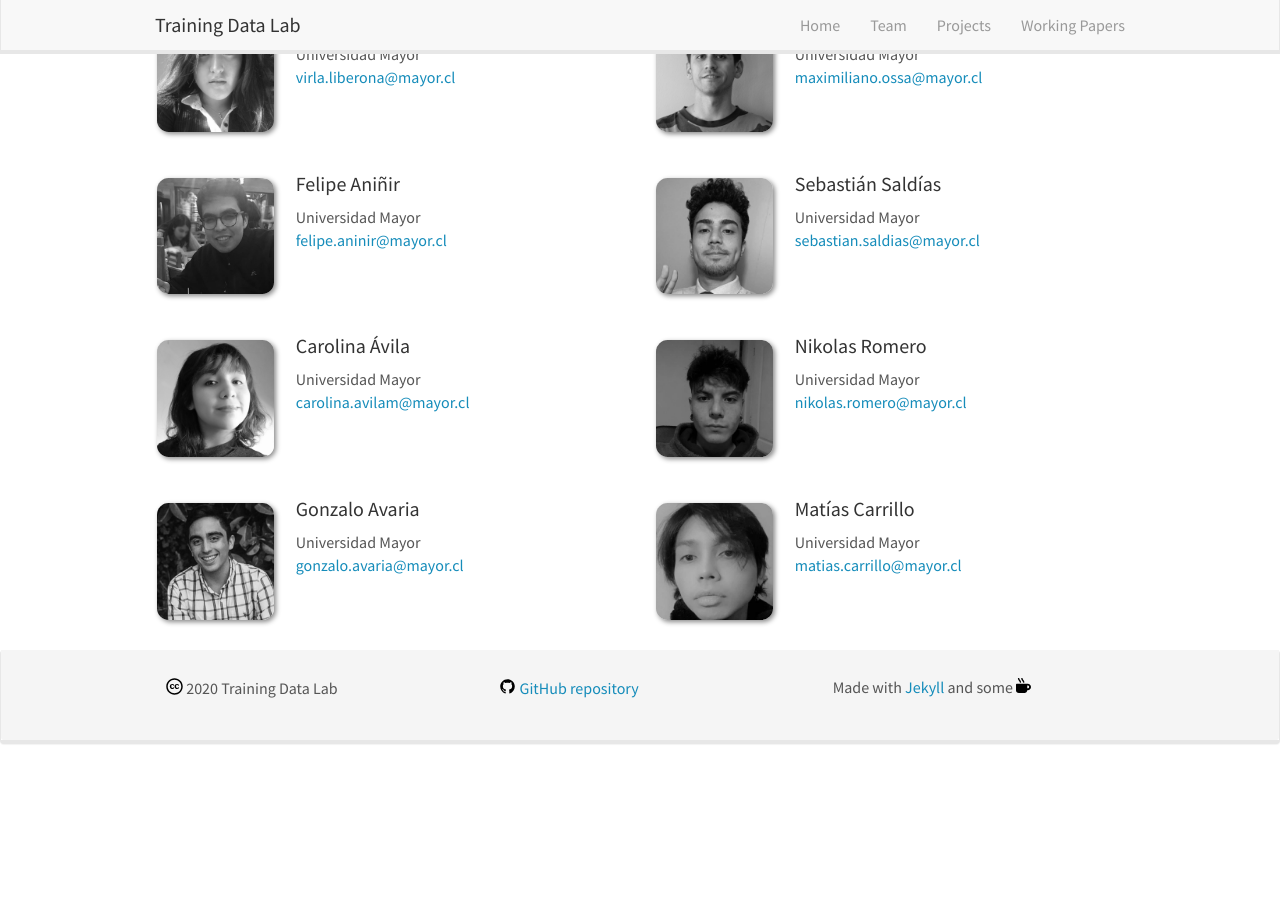
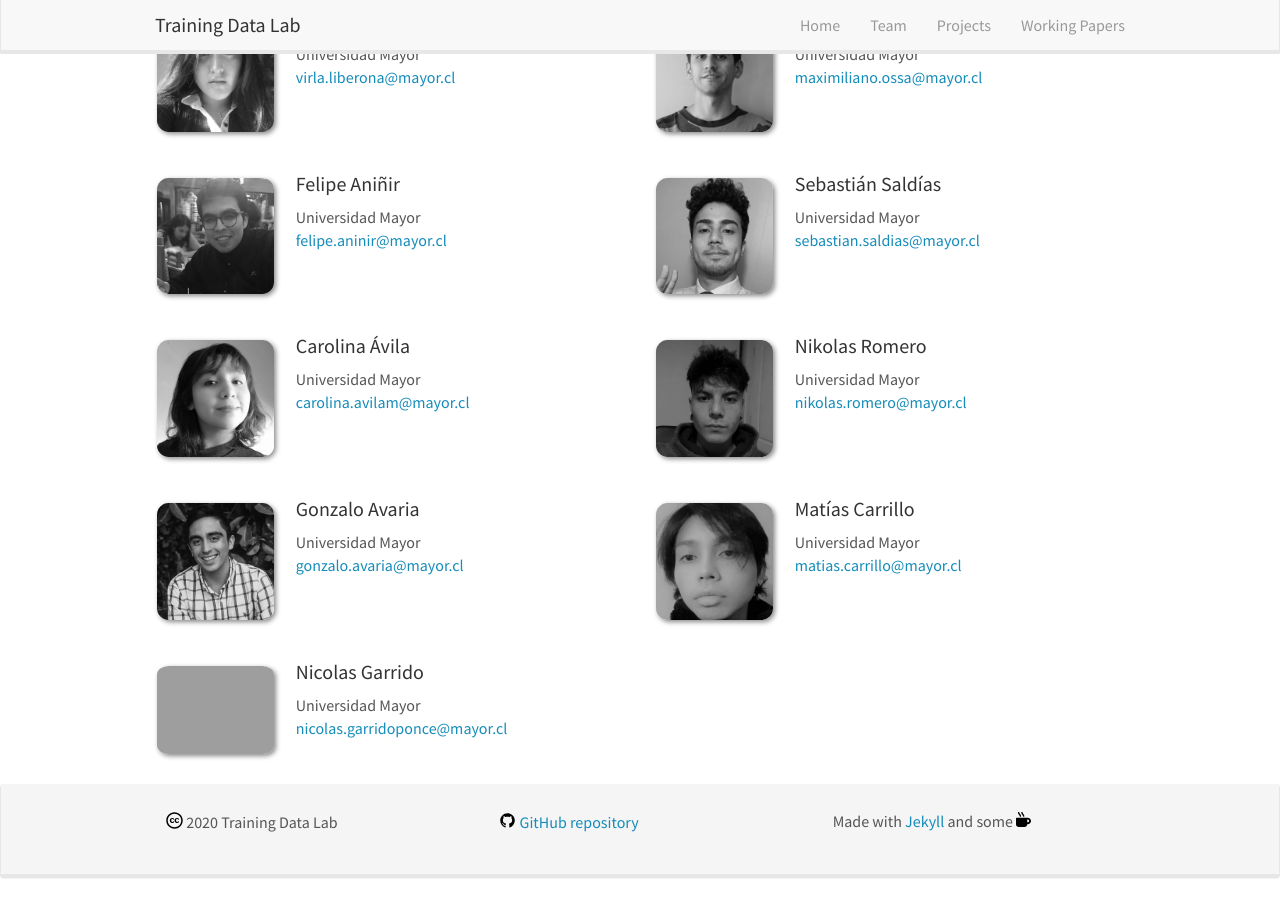
Before and after one commit to training-datalab/old-training-datalab.com, a Jekyll site: the page built from _pages/team.md, in a window 1280 px wide and 900 px high, scrolled down 1430 px. Built offline with Jekyll 4.4.1, drawn with Linux system fonts in a browser that asks for light colours; nearby versions of some CDN libraries; before the commit the page ends 2196 px from its top, so only the background shows below that.

Commit message:
Update research_assistants.yml

```diff
--- a/_data/research_assistants.yml
+++ b/_data/research_assistants.yml
@@ -81,3 +81,9 @@
   info: Universidad Mayor
   email: matias.carrillo@mayor.cl
   website:
+
+- name: Nicolas Garrido
+  photo: ngarrido.jpg
+  info: Universidad Mayor
+  email: nicolas.garridoponce@mayor.cl
+  website:
```
